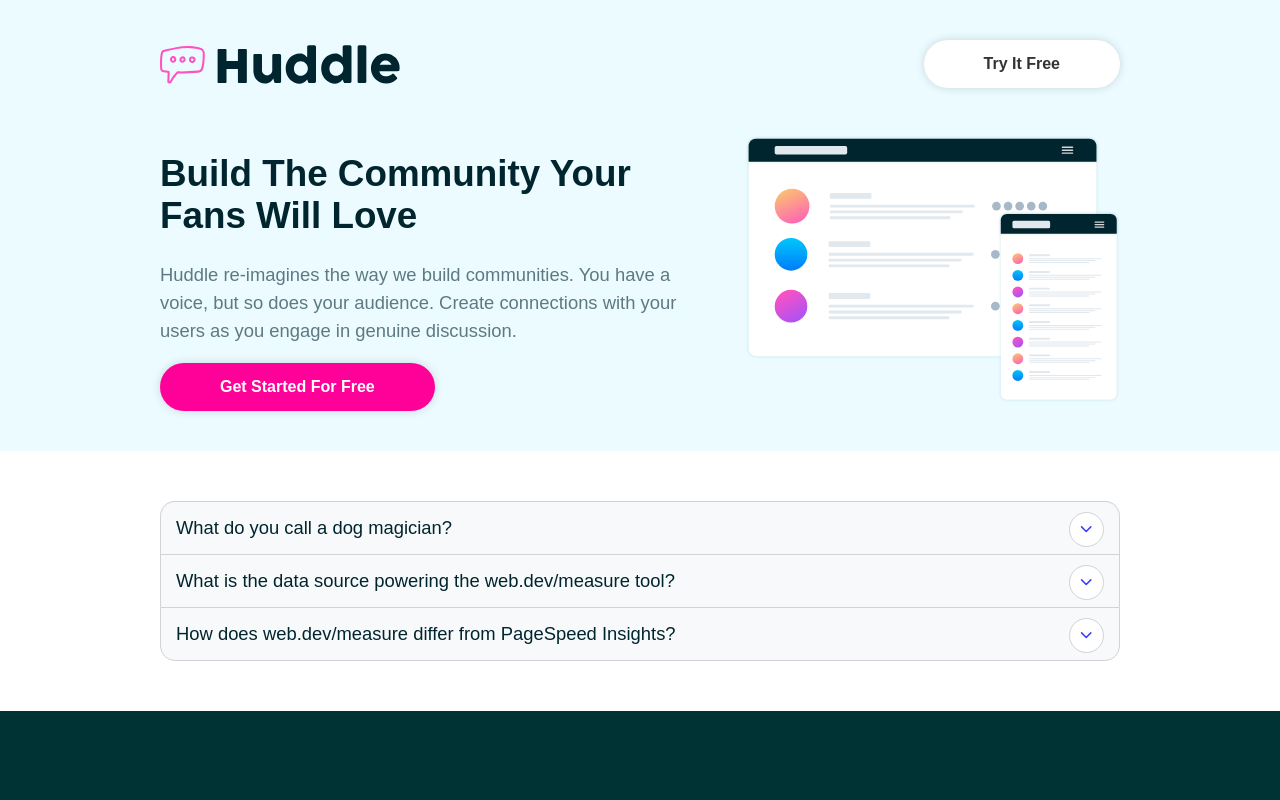
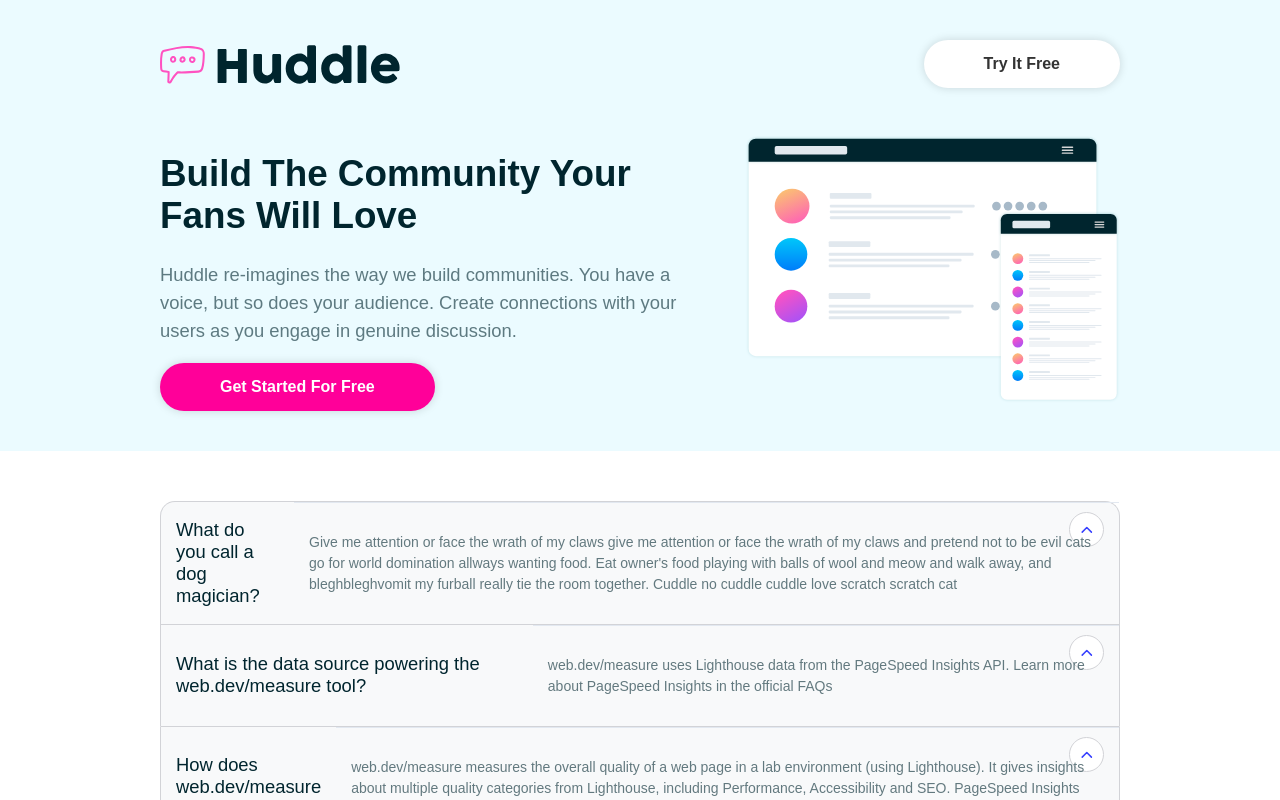
Before and after one commit to hoseinABH/landing-component, a React (Create React App) app: page /faq in a window 1280 px wide. Shown: the top 800 px of the page. Built offline with nearby package versions, Linux system fonts and the light colour scheme.

Commit message:
add accordion to open status

```diff
--- a/src/components/Accordion.js
+++ b/src/components/Accordion.js
@@ -3,7 +3,7 @@ import { IconContext } from 'react-icons';
 import { FiChevronDown } from 'react-icons/fi';
 import styled from 'styled-components';
 const Accordion = ({ question, answer }) => {
-  const [open, setOpen] = useState(false);
+  const [open, setOpen] = useState(true);
   return (
     <IconContext.Provider value={{ color: '#3740ff' }}>
       <AccordionSection open={open} onToggle={(e) => setOpen(e.target.open)}>
```
